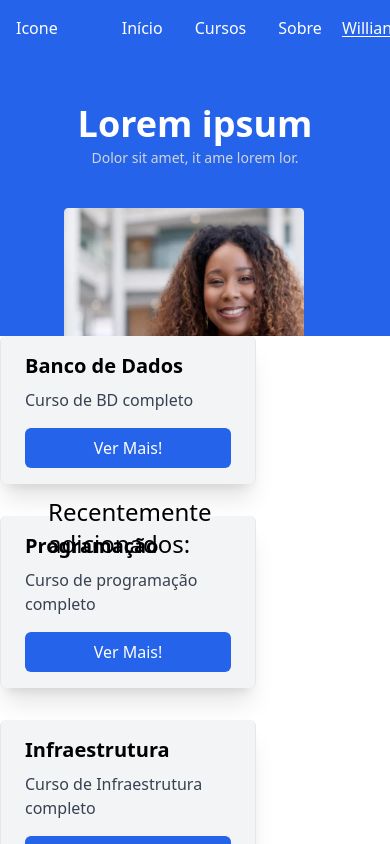
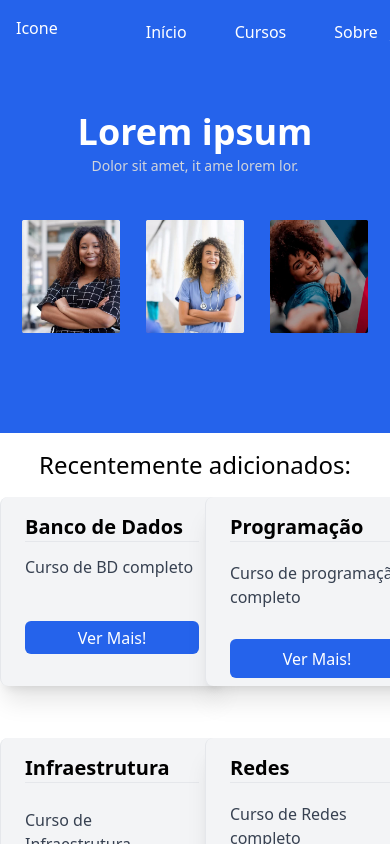
Before and after one commit to hazaelk/uniftc-estagio, a Next.js app: page /landingpage in a window 390 px wide. Shown: the top 844 px of the page. Built offline with nearby package versions, Linux system fonts and the light colour scheme.

Commit message:
Landing responsive, reestruturação de arquivos, posicionamento dos cards

```diff
--- a/components/layouts/CursoCard.tsx
+++ b/components/layouts/CursoCard.tsx
@@ -5,14 +5,17 @@ interface CursoCardProps{
 }
 export default function CursoCard(props: CursoCardProps) {
     return (
-        <div className="w-64 rounded-md shadow-xl bg-gray-100 border-x top-48 mb-8">
+        <div className="w-56 h-42 rounded-lg shadow-xl bg-gray-100 border-x top-48 mb-8 flex flex-col justify-between">
             <div className="px-6 py-4">
-                <div className="font-bold text-xl mb-2">{props.title}
+                <div className="font-bold text-xl mb-2 w-full h-1/4">{props.title}<hr />
                 </div>
-                <p className="text-gray-700 text-base pb-4
+                <p className="text-gray-700 text-base pb-4 w-full h-1/2
                 ">{props.description}</p>
-
-                <button className="flex items-center justify-center px-6 py-2 w-full text-white font-medium bg-blue-600 rounded-md focus:bg-blue-700"><a href="/courses/[id]" target="_blank" rel="noopener noreferrer">Ver Mais!</a></button>
+                    <button className="flex items-center justify-center px-6 py-4 w-full h-1/4 text-white font-medium bg-blue-600 rounded-md focus:bg-blue-700">
+                        <a href="/courses/[id]" target="_blank" rel="noopener noreferrer">
+                            Ver Mais!
+                        </a>
+                    </button>
             </div>
         </div>
     )
--- a/components/layouts/HeaderLayout.tsx
+++ b/components/layouts/HeaderLayout.tsx
@@ -1,7 +1,5 @@
 import Image from "next/image";
 import UserIcon from '../../public/usericon.png';
-import styles from '../../styles/Header.module.css'
-
 interface clientProps {
     username: string;
 }
@@ -10,9 +8,9 @@ export default function HeaderLayout(props: clientProps) {
         <div className="flex justify-between bg-transparent text-white font-normal transition px-4">
             <a href="/">Icone</a>
             <ul className="flex font-medium ml-16">
-                <li className={styles.linksNav}><a href="/HomeLayout">Início</a></li>
-                <li className={styles.linksNav}><a href="/courses">Cursos</a></li>
-                <li className={styles.linksNav}><a href="/about">Sobre</a></li>
+                <li className="mx-4 px-2 py-1 rounded-lg hover:text-sky-600 hover:bg-white"><a href="/HomeLayout">Início</a></li>
+                <li className="mx-4 px-2 py-1 rounded-lg hover:text-sky-600 hover:bg-white"><a href="/courses">Cursos</a></li>
+                <li className="mx-4 px-2 py-1 rounded-lg hover:text-sky-600 hover:bg-white"><a href="/about">Sobre</a></li>
             </ul>
             <a href="userpage" className="flex items-center justify-center text-md">
                 <span className="mr-2 font-thin underline underline-offset-2 hover:text-black capitalize">{props.username}</span>
--- a/components/layouts/HomeLayout.tsx
+++ /dev/null
@@ -1,60 +0,0 @@
-import Image from 'next/image'
-import Imagetest from '../../../assets_test/testing-img-home.png'
-import Ftclogo from '../../../assets_test/ftc-logo.svg'
-import styles from '../../styles/Home.module.css'
-let usericontest = <a href="https://www.flaticon.com/free-icons/user" title="user icons" />
-interface Props {
-  children: React.ReactNode;
-}
-
-const HomeLayout = ({ children }: Props) => {
-  return <div className='flex items-center justify-center w-full h-screen text-black text-sm font-light bg-blue-50'>
-    {children}
-
-    <div className="flex items-center flex-col justify-center w-full">
-
-      <Image
-        src={Ftclogo}
-        quality={100}
-        alt="Logo da FTC"
-        className={styles.logoStyle}
-      />
-
-      <form
-        className='w-48 relative'
-        action=""
-        method="post">
-        <label
-          className='mb-6 font-normal'
-          htmlFor="username">Usuário:</label><br></br>
-        <input
-          type="email" name="username" id="username"
-          className={styles.inputStyle} /><br></br>
-
-        <label
-          className='mb-6 font-normal'
-          htmlFor="password">Senha:</label><br></br>
-        <input
-          type="password" name="password" id="password"
-          className={styles.inputStyle} />
-
-        <button
-          className="bg-blue-600 text-white font-semibold w-full h-8 rounded-md mt-4 active:bg-blue-800"
-          type="submit">
-            <a href='/landingpage'>Conectar</a>
-          </button>
-      </form>
-
-    </div>
-    <div className="items-center w-full h-full hidden sm:flex">
-      <Image
-        className="w-full h-full"
-        src={Imagetest}
-        alt="Mulher sorrindo, olhando para trás, segurando uma mão."
-        quality={100}
-        objectFit="fill" />
-    </div>
-  </div>
-}
-
-export default HomeLayout
--- a/pages/index.tsx
+++ b/pages/index.tsx
@@ -1,9 +1,60 @@
-import HomeLayout from '@/components/layouts/HomeLayout'
+import Image from 'next/image'
+import Imagetest from '../../assets_test/testing-img-home.png'
+import Ftclogo from '../../assets_test/ftc-logo.svg'
+import styles from '../styles/Home.module.css'
 
-export default function Home() {
-  return (
-    <HomeLayout>
-      {/* <h1 className='text-4xl font-bold'>Funcionando</h1> */}
-    </HomeLayout>
-  )
+interface Props {
+  children: React.ReactNode;
 }
+
+const HomeLayout = ({ children }: Props) => {
+  return <div className='flex items-center justify-center w-full h-screen text-black text-sm font-light bg-blue-50'>
+    {children}
+
+    <div className="flex items-center flex-col justify-center w-full">
+
+      <Image
+        src={Ftclogo}
+        quality={100}
+        alt="Logo da FTC"
+        className={styles.logoStyle}
+      />
+
+      <form
+        className='w-48 relative'
+        action=""
+        method="post">
+        <label
+          className='mb-6 font-normal'
+          htmlFor="username">Usuário:</label><br></br>
+        <input
+          type="email" name="username" id="username"
+          className={styles.inputStyle} /><br></br>
+
+        <label
+          className='mb-6 font-normal'
+          htmlFor="password">Senha:</label><br></br>
+        <input
+          type="password" name="password" id="password"
+          className={styles.inputStyle} />
+
+        <button
+          className="bg-blue-600 text-white font-semibold w-full h-8 rounded-md mt-4 active:bg-blue-800"
+          type="submit">
+            <a href='/landingpage'>Conectar</a>
+          </button>
+      </form>
+
+    </div>
+    <div className="items-center w-full h-full hidden sm:flex">
+      <Image
+        className="w-full h-full"
+        src={Imagetest}
+        alt="Mulher sorrindo, olhando para trás, segurando uma mão."
+        quality={100}
+        objectFit="fill" />
+    </div>
+  </div>
+}
+
+export default HomeLayout
--- a/pages/landingpage.tsx
+++ b/pages/landingpage.tsx
@@ -1,7 +1,6 @@
 import CursoCard from "@/components/layouts/CursoCard";
 import HeaderLayout from "@/components/layouts/HeaderLayout";
 import Image from "next/image";
-import styles from '../styles/Landing.module.css'
 import foto1 from '../public/cards_publicidade/foto1.png'
 import foto2 from '../public/cards_publicidade/foto2.png'
 import foto3 from '../public/cards_publicidade/foto3.png'
@@ -30,24 +29,31 @@ const listaCursos = [
                 <h1 className="text-white font-bold text-4xl">Lorem ipsum</h1>
                 <h5 className="text-gray-300 mt-1 mb-10 text-sm">Dolor sit amet, it ame lorem lor.</h5>
             </section>
-            <div className="block mx-auto absolute ml-16 w-full sm:flex sm:items-center sm:justify-center">
-                <Image src={foto1} className={styles.imgProps}
+            <div className="flex justify-evenly sm:relative sm:z-1 sm:left-auto sm:right-auto">
+                <Image src={foto1}
+                className="w-1/4  m-1 sm:w-52 sm:h-56 sm:absolute sm:left-40"
                 alt={"Imagem de exemplo"}
                 />
                 <Image src={foto2}
-                className={styles.imgProps}
+                className="w-1/4  m-1 sm:w-52 sm:h-56 sm:absolute sm:origin-center"
                 alt={"Imagem de exemplo"}
                 />
                 <Image src={foto3}
-                className={styles.imgProps}
+                className="w-1/4 m-1 sm:w-52 sm:h-56 sm:absolute sm:right-40"
                 alt={"Imagem de exemplo"}
                 />
             </div>
-            <main className="h-full w-full absolute z-0 mt-32 bg-white">
-                <h2 className="text-black font-medium text-2xl mx-12 absolute top-40 mb-4">Recentemente adicionados:</h2>
-                {listaCursos.map((item) => {
-                    return <CursoCard key={item.title} title={item.title} description={item.description}/>
-                })}
+            <main className="h-full w-full mt-24 bg-white">
+                <div className="flex flex-col items-center justify-center">
+                    <h2 className="text-black font-medium text-2xl py-4 sm:pt-36">Recentemente adicionados:</h2>
+                    <div className="grid grid-cols-2 gap-5 sm:grid sm:grid-cols-3 sm:gap-8 sm:pt-4">
+                        {listaCursos.map((item) => {
+                            return <CursoCard key={item.title} title={item.title} description={item.description}/>
+                        })}
+                    </div>
+
+                </div>
+
             </main>
 
         </div>
--- a/styles/Header.module.css
+++ /dev/null
@@ -1,8 +0,0 @@
-.linksNav {
-    transition: all 0.4s;
-    margin-right: 2em;
-}
-.linksNav:hover {
-    color: black;
-    text-decoration: underline;
-}
--- a/styles/Landing.module.css
+++ /dev/null
@@ -1,7 +0,0 @@
-.imgProps {
-    width: 240px;
-    height: 36vh;
-    margin-right: 10vw;
-    margin-bottom: 10vw;
-    z-index: 1;
-}
```
